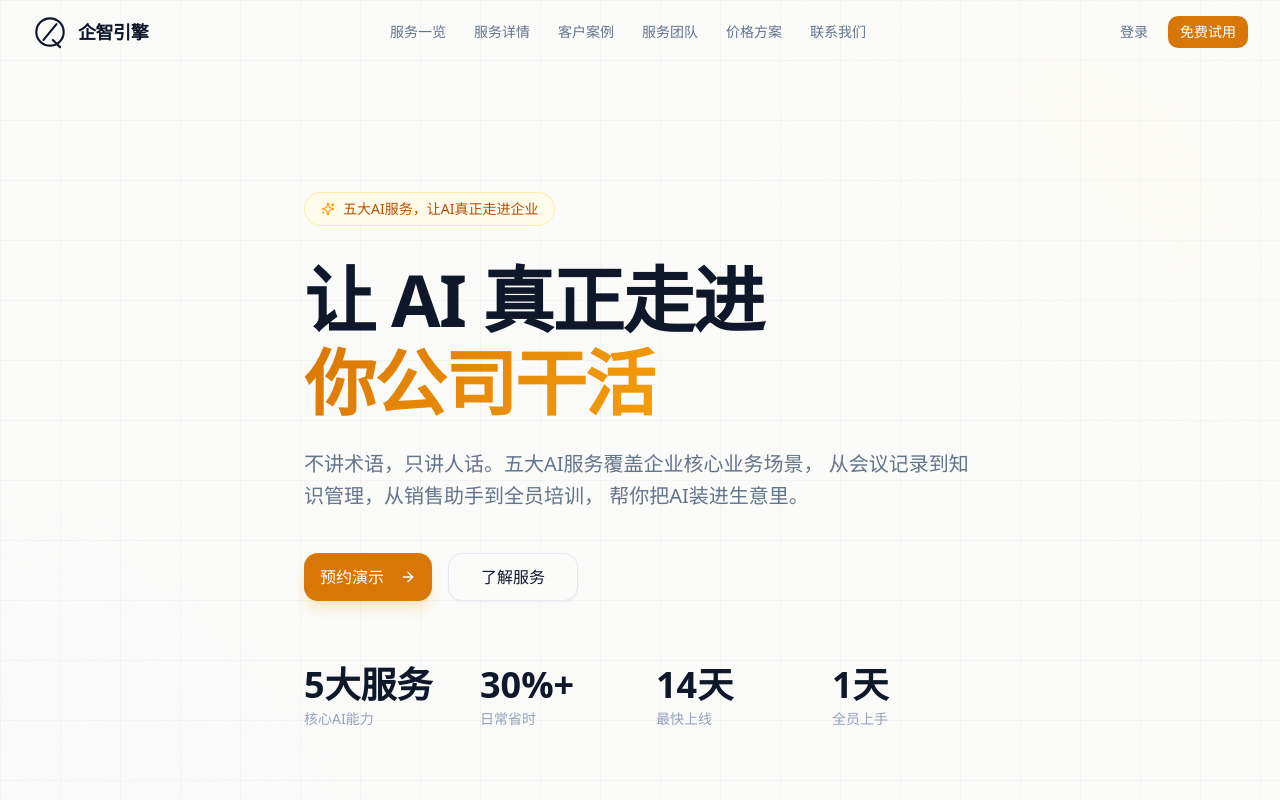
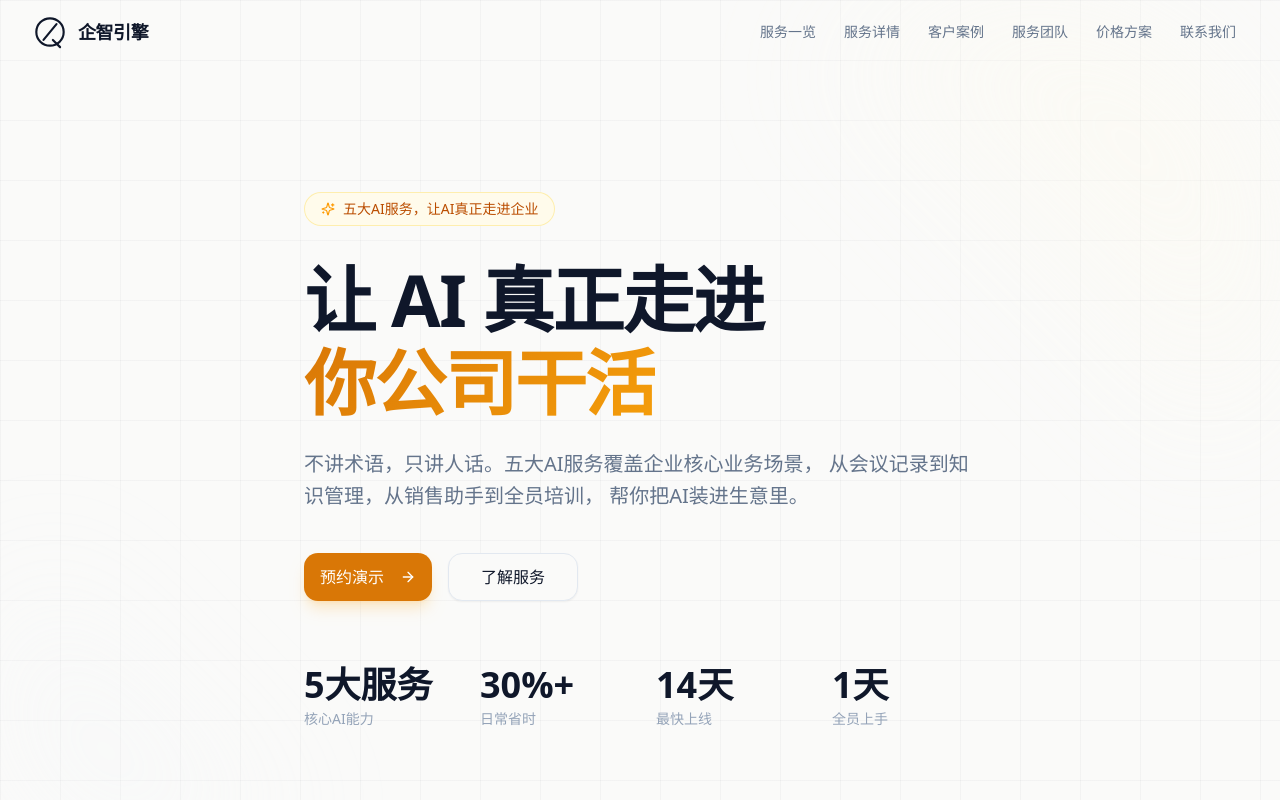
Before and after one commit to itfamer666/qizhiyinqing-website, a Next.js app: page / in a window 1280 px wide. Shown: the top 800 px of the page. Built offline with nearby package versions, Linux system fonts and the light colour scheme.

Commit message:
fix: 隐藏登录/免费试用按钮，更新咨询电话为两个联系人
Coze-Commit-Type: user
Coze-User-ID: 2214867586522512
Coze-Conversation-ID: 11671771

```diff
--- a/src/components/Consultation.tsx
+++ b/src/components/Consultation.tsx
@@ -71,7 +71,8 @@ export default function Consultation() {
                   </div>
                   <div>
                     <p className="text-sm text-slate-400">电话咨询</p>
-                    <p className="text-white font-medium">18599965557</p>
+                    <p className="text-white font-medium">18599965557（刘）</p>
+                    <p className="text-white font-medium">15108209229（吴）</p>
                   </div>
                 </div>
 
--- a/src/components/Header.tsx
+++ b/src/components/Header.tsx
@@ -61,8 +61,8 @@ export default function Header({
             ))}
           </nav>
 
-          {/* Desktop CTA */}
-          <div className="hidden md:flex items-center gap-2">
+          {/* Desktop CTA - hidden */}
+          <div className="hidden md:flex items-center gap-2" style={{ display: 'none' }}>
             <Button
               variant="ghost"
               size="sm"
@@ -104,7 +104,7 @@ export default function Header({
                 {link.label}
               </a>
             ))}
-            <div className="pt-3 flex gap-2 border-t border-border mt-3">
+            <div className="pt-3 flex gap-2 border-t border-border mt-3" style={{ display: 'none' }}>
               <Button
                 variant="outline"
                 size="sm"
```
